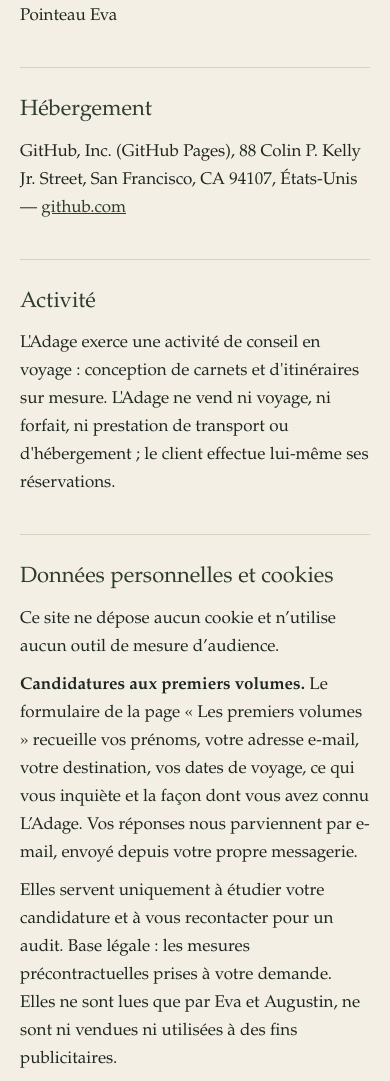
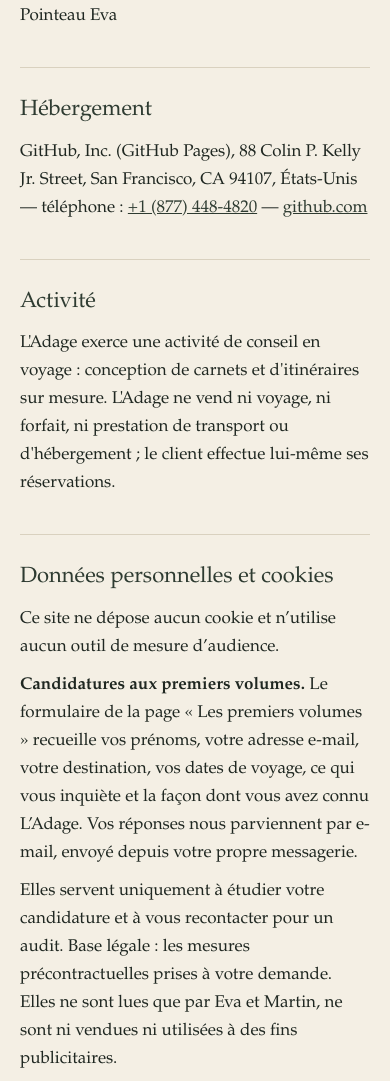
Before and after one commit to adage75/ladage-site, a plain HTML site: page mentions-legales.html in a window 390 px wide. Shown: the part 969-2050 px from the top of the page. Drawn offline with Linux system fonts and the light colour scheme.

Commit message:
Mentions légales : téléphone de l'hébergeur ; prénom Martin à la place d'Augustin
- mentions-legales.html : ajout du téléphone de GitHub, Inc. (+1 877 448 4820),
  exigé par la LCEN pour l'hébergeur.
- « Eva et Augustin » remplacé par « Eva et Martin » sur tout le site
  (index.html, premiers-volumes.html, mentions-legales.html).

Co-Authored-By: Claude Opus 5.5 <noreply@anthropic.com>
Claude-Session: https://claude.ai/code/session_01RhHtqaq66Z9uQ9R57YgMXf

```diff
--- a/mentions-legales.html
+++ b/mentions-legales.html
@@ -45,7 +45,7 @@ footer{text-align:center;font-size:14px;color:var(--doux);padding:0 20px 40px}
   <p>Pointeau Eva</p>
 
   <h2>Hébergement</h2>
-  <p>GitHub, Inc. (GitHub Pages), 88 Colin P. Kelly Jr. Street, San Francisco, CA 94107, États-Unis — <a href="https://github.com">github.com</a></p>
+  <p>GitHub, Inc. (GitHub Pages), 88 Colin P. Kelly Jr. Street, San Francisco, CA 94107, États-Unis — téléphone : <a href="tel:+18774484820">+1 (877) 448-4820</a> — <a href="https://github.com">github.com</a></p>
 
   <h2>Activité</h2>
   <p>L'Adage exerce une activité de conseil en voyage : conception de carnets et d'itinéraires sur mesure. L'Adage ne vend ni voyage, ni forfait, ni prestation de transport ou d'hébergement ; le client effectue lui-même ses réservations.</p>
@@ -53,7 +53,7 @@ footer{text-align:center;font-size:14px;color:var(--doux);padding:0 20px 40px}
   <h2 id="donnees">Données personnelles et cookies</h2>
   <p>Ce site ne dépose aucun cookie et n’utilise aucun outil de mesure d’audience.</p>
   <p><strong>Candidatures aux premiers volumes.</strong> Le formulaire de la page « Les premiers volumes » recueille vos prénoms, votre adresse e-mail, votre destination, vos dates de voyage, ce qui vous inquiète et la façon dont vous avez connu L’Adage. Vos réponses nous parviennent par e-mail, envoyé depuis votre propre messagerie.</p>
-  <p>Elles servent uniquement à étudier votre candidature et à vous recontacter pour un audit. Base légale : les mesures précontractuelles prises à votre demande. Elles ne sont lues que par Eva et Augustin, ne sont ni vendues ni utilisées à des fins publicitaires.</p>
+  <p>Elles servent uniquement à étudier votre candidature et à vous recontacter pour un audit. Base légale : les mesures précontractuelles prises à votre demande. Elles ne sont lues que par Eva et Martin, ne sont ni vendues ni utilisées à des fins publicitaires.</p>
   <p>Si votre candidature n’est pas retenue, vos réponses sont conservées 6 mois après la fin de la sélection, puis supprimées. Si elle est retenue, elles sont conservées pour la durée de la prestation, puis trois ans après votre dernier voyage avec nous.</p>
   <p>Les informations que vous nous transmettez par e-mail servent uniquement à répondre à votre demande. Vous pouvez demander l’accès à vos données, leur rectification ou leur suppression à <a href="mailto:contact@ladage-voyage.fr">contact@ladage-voyage.fr</a>. Vous pouvez aussi adresser une réclamation à la CNIL (<a href="https://www.cnil.fr">cnil.fr</a>).</p>
   <p>Le détail de nos traitements de données (prestataires, durées de conservation, vos droits, concierge WhatsApp) figure dans notre <a href="confidentialite.html">politique de confidentialité</a>.</p>
```
